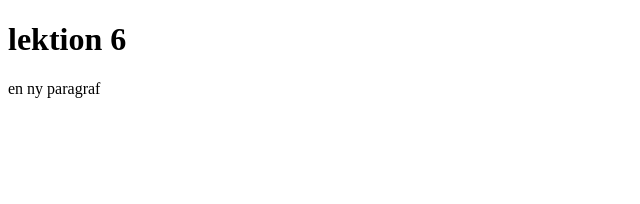
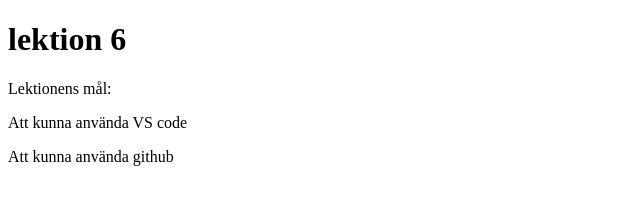
Before and after one commit to mahmoudabuarishe-source/fd, a plain HTML site: page index.html in a window 1280 px wide. Shown: the whole page, without its empty margins (0-640 px from the left). Drawn offline with Linux system fonts and the light colour scheme.

Commit message:
added tree paragrafs

```diff
--- a/index.html
+++ b/index.html
@@ -6,6 +6,8 @@
     </head>
     <body>
         <h1>lektion 6</h1>
-        <p>en ny paragraf</p>
+        <p>Lektionens mål:</p>
+        <p>Att kunna använda VS code</p>
+        <p>Att kunna använda github</p>
     </body>
 </html>
```
